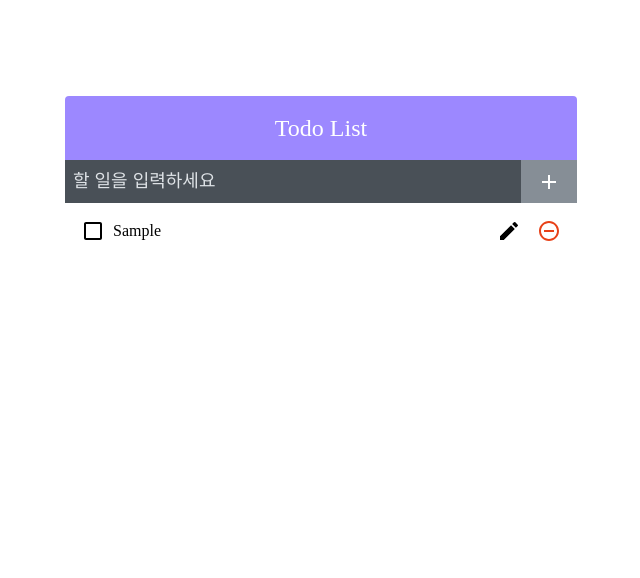
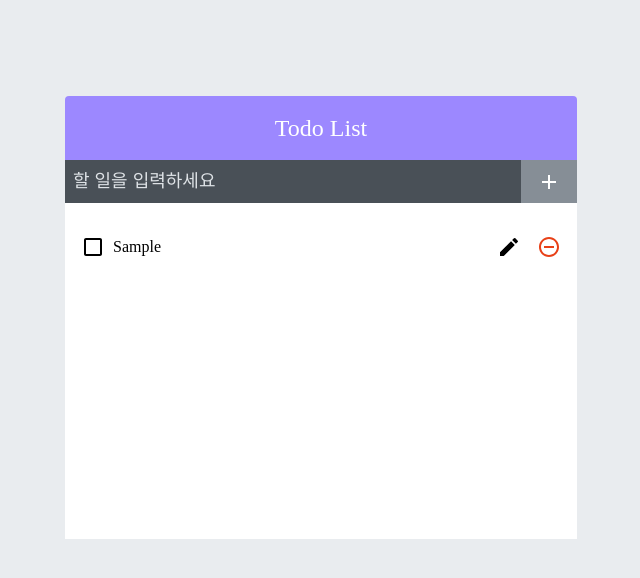
Before and after one commit to xanqus/react-todolist-for-lecture, a React (Create React App) app: page / in a window 1280 px wide. Both pictures are taken after typing "Sample" into the empty fields and a click on the button 868 px from the left and 181 px from the top of the page. Shown: the top 578 px of the page, without its empty margins (319-959 px from the left). Built offline with nearby package versions, Linux system fonts and the light colour scheme.

Commit message:
할일 onToggle

```diff
--- a/src/App.js
+++ b/src/App.js
@@ -6,6 +6,13 @@ function App() {
   const [todos, setTodos] = useState([])
   const [selectedTodo, setSelectedTodo] = useState(null)
   const [insertToggle, setInsertToggle] = useState(false)
+  const onToggle = id => {
+    setTodos(todos =>
+      todos.map(todo =>
+        todo.id === id ? { ...todo, checked: !todo.checked } : todo
+      )
+    )
+  }
 
   const nextId = useRef(1)
 
@@ -22,7 +29,7 @@ function App() {
   return (
     <TodoTemplate>
       <TodoInsert onInsert={onInsert} />
-      <TodoList todos={todos} />
+      <TodoList todos={todos} onToggle={onToggle} />
     </TodoTemplate>
   )
 }
--- a/src/components/TodoList.jsx
+++ b/src/components/TodoList.jsx
@@ -2,13 +2,13 @@ import React from 'react'
 import TodoListItem from './TodoListItem'
 import '../styles/TodoList.scss'
 
-const TodoList = ({ todos }) => {
+const TodoList = ({ todos, onToggle }) => {
   return (
-    <div className="TodoList">
+    <ul className="TodoList">
       {todos.map((todo, index) => (
-        <TodoListItem todo={todo} key={index} />
+        <TodoListItem todo={todo} key={index} onToggle={onToggle} />
       ))}
-    </div>
+    </ul>
   )
 }
 
--- a/src/components/TodoListItem.jsx
+++ b/src/components/TodoListItem.jsx
@@ -8,11 +8,16 @@ import {
 import cn from 'classnames'
 import '../styles/TodoListItem.scss'
 
-const TodoListItem = ({ todo }) => {
+const TodoListItem = ({ todo, onToggle }) => {
   const { id, text, checked } = todo
   return (
     <li className="TodoListItem">
-      <div className={cn('checkbox', { checked: checked })}>
+      <div
+        className={cn('checkbox', { checked: checked })}
+        onClick={() => {
+          onToggle(id)
+        }}
+      >
         {checked ? <MdCheckBox /> : <MdCheckBoxOutlineBlank />}
         <div className="text">{text}</div>
       </div>
--- /dev/null
+++ b/src/index.css
@@ -0,0 +1,5 @@
+body {
+  margin: 0;
+  padding: 0;
+  background: #e9ecef;
+}
```
Also changed, not shown: src/index.js (+6 -5 lines).
